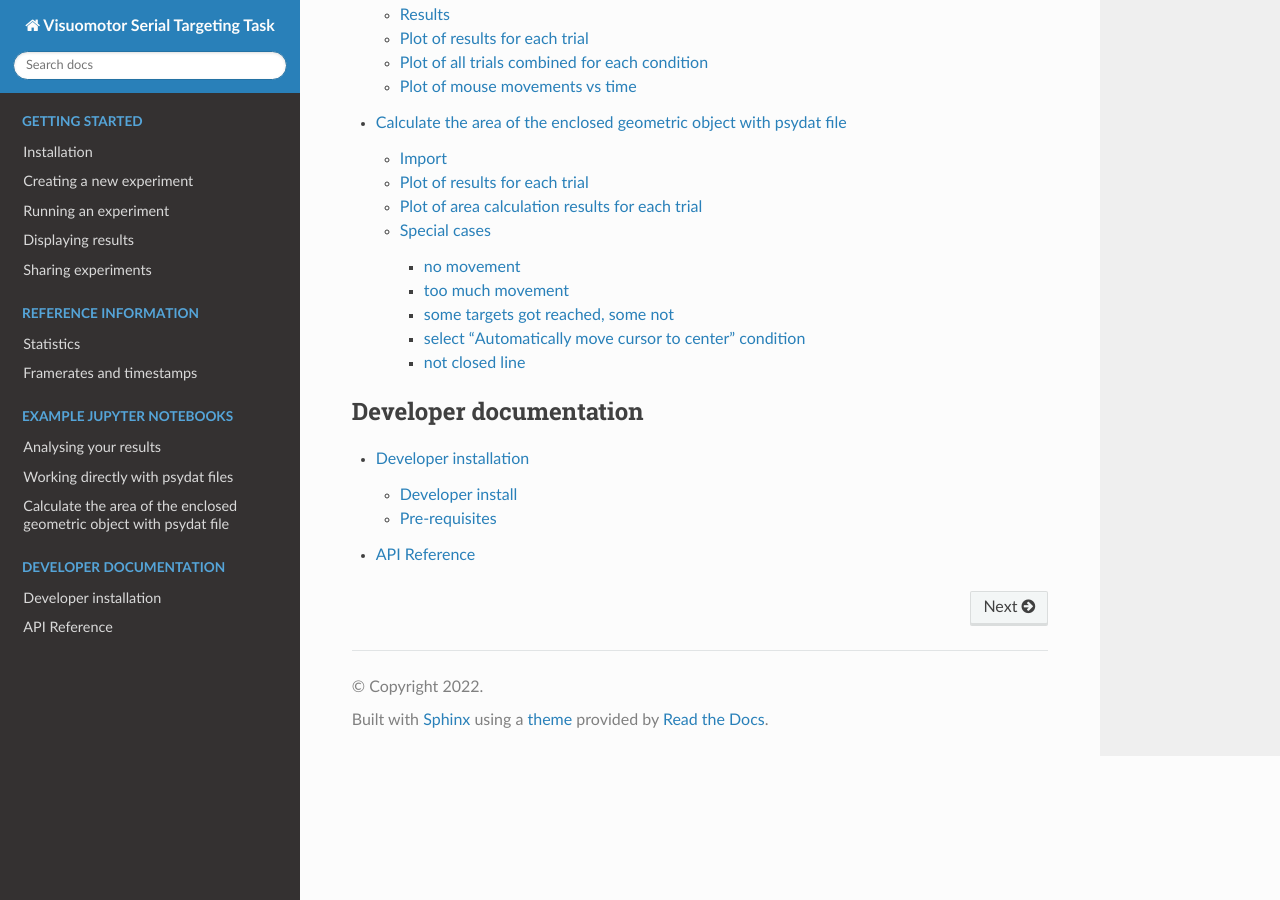
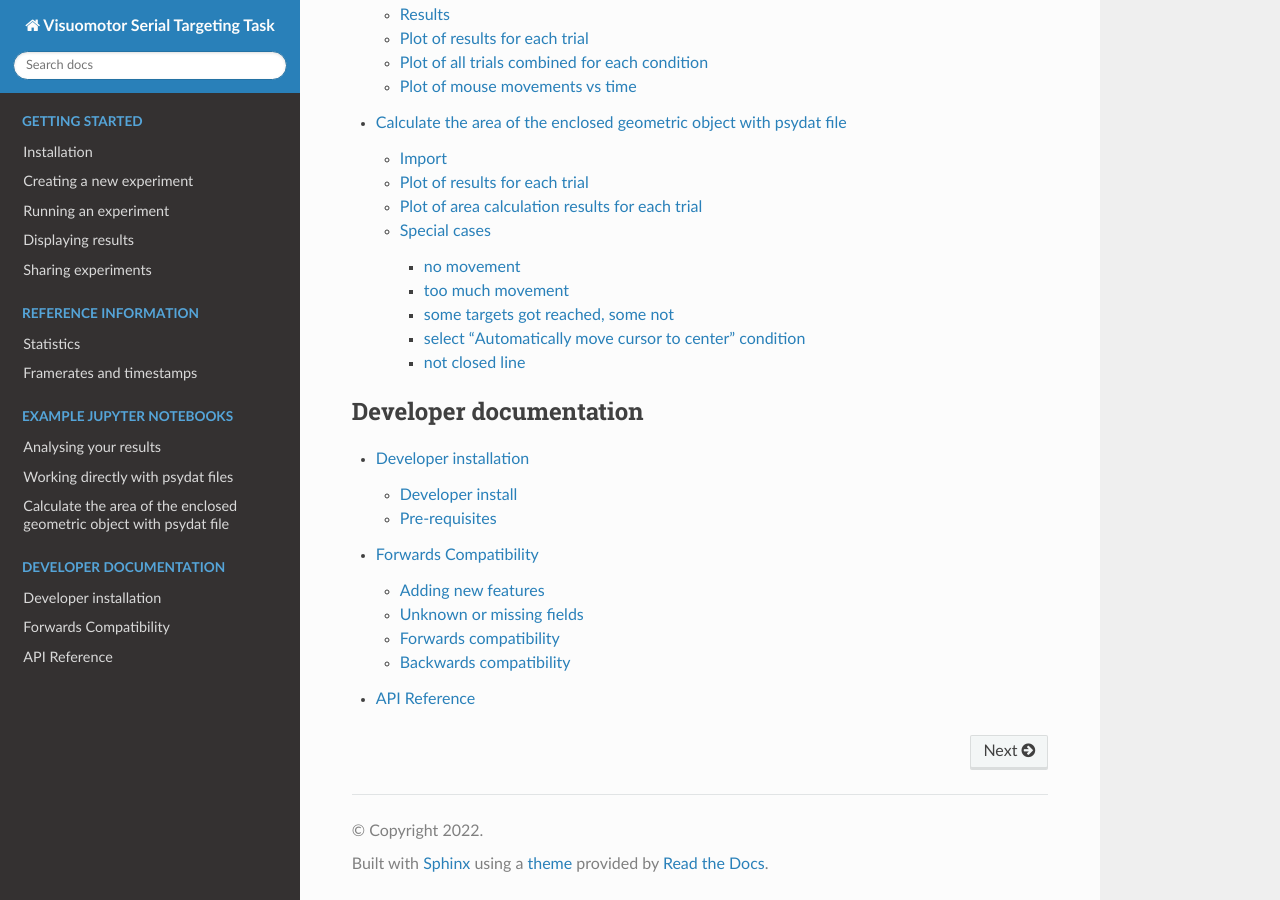
Before and after one commit to ssciwr/vstt, a Sphinx documentation site: the page built from docs/index.rst, in a window 1280 px wide and 900 px high, scrolled down 1345 px. Built offline with Sphinx 7.4.7 and the Read the Docs theme 2.0.0, drawn with Linux system fonts in a browser that asks for light colours; some of the changed lines change nothing that is shown.

Commit message:
Add note on forwards compatibility to developer docs
- resolves #61

```diff
--- /dev/null
+++ b/docs/developer/forwards-compatibility.rst
@@ -0,0 +1,39 @@
+Forwards Compatibility
+======================
+
+Adding new features
+-------------------
+
+It seems likely that new features will need to be added in the future, in particular:
+
+* adding a new field in ``MotorTaskTrial``
+* adding some corresponding task logic that uses this field
+
+Each new feature should have a default value resulting in unchanged behaviour from before the feature was added.
+This might require a boolean on/off flag in addition to another field with the actual parameter.
+This is required to ensure forwards compatibility of existing experiments with new versions of the software.
+
+Unknown or missing fields
+-------------------------
+
+When importing a trial:
+
+* Unknown fields are ignored
+* Missing fields are replaced with their default values
+
+This is required to ensure forwards compatibility of experiments with new versions of the software,
+as well as (limited) backwards compatibility of experiments with older versions of the software.
+
+Forwards compatibility
+----------------------
+
+As a consequence of the two sections above,
+once an experiment is created using one version of the software,
+it is guaranteed to continue to behave in the same way with any later version of the software.
+
+Backwards compatibility
+-----------------------
+
+If an experiment is created in a newer version of the software and then opened in an older version of the software,
+the experiment will still run. However, if it contains non-default values for any fields that did not exist in
+the older version of the software, the user-visible task will differ.
--- a/docs/index.rst
+++ b/docs/index.rst
@@ -27,4 +27,5 @@ Visuomotor Serial Targeting Task (VSTT)
    :caption: Developer documentation
 
    developer/install
+   developer/forwards-compatibility
    developer/api
```
